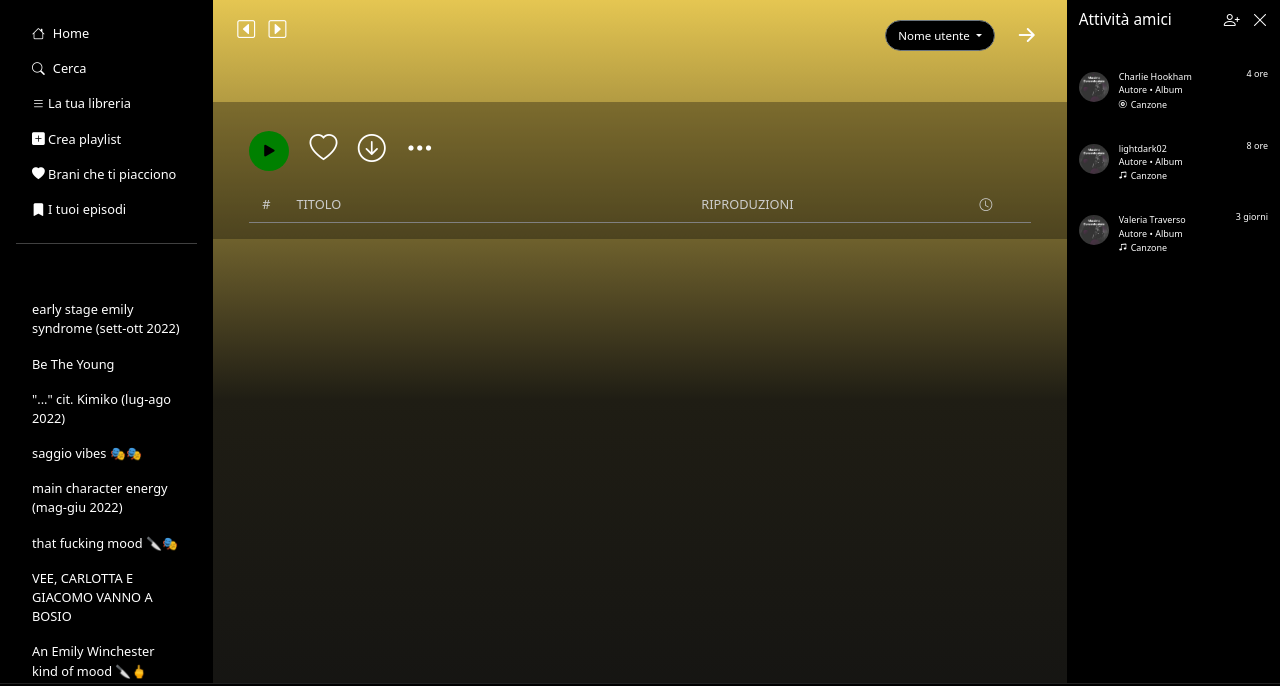
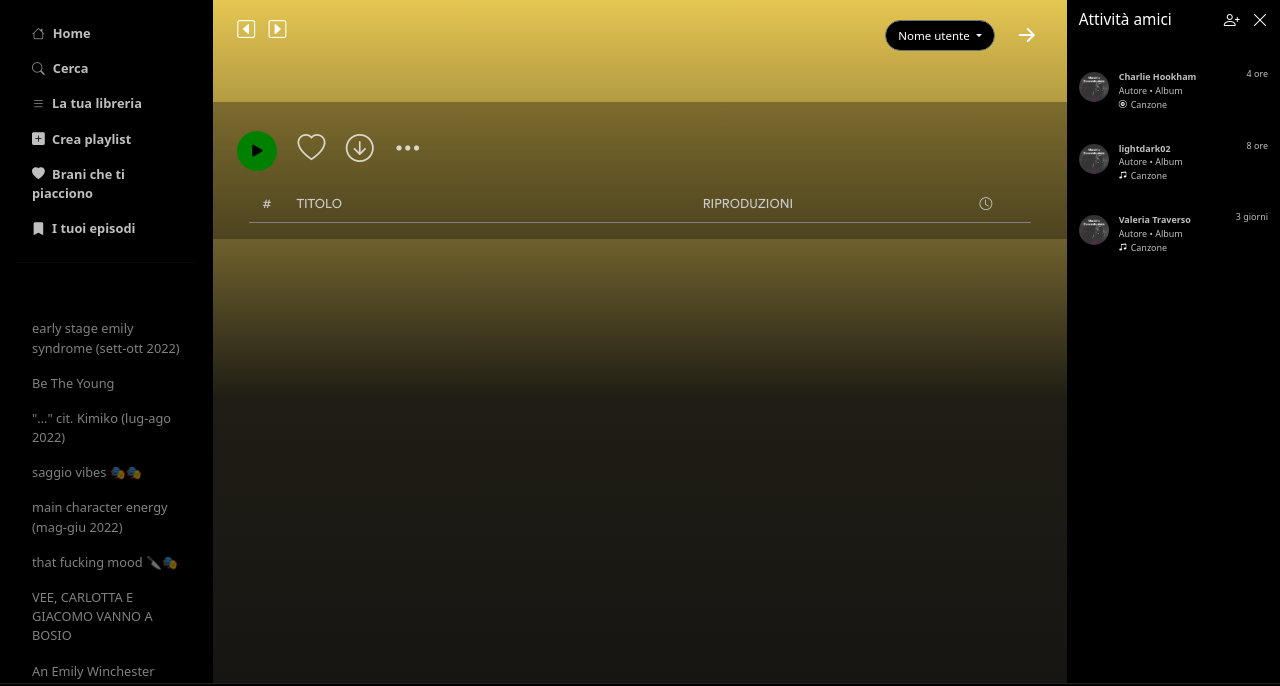
Before and after one commit to RosarioFaro/BW-2-TEAM6, a plain HTML site: page album.html in a window 1280 px wide. Shown: the top 686 px of the page. Drawn offline with nearby package versions, Linux system fonts and the light colour scheme; no server answers.

Commit message:
modifiche varie

```diff
--- a/album.html
+++ b/album.html
@@ -19,72 +19,92 @@
     <div class="row">
       <div class="col-2 d-none d-md-block p-0" id="sinistra">
         <div class="d-flex flex-column menu h-100">
-          <div class="p-3 text-white bg-black">
+          <div class="p-3 bg-black">
             <ul id="navList" class="nav nav-pills flex-column mb-auto">
               <li class="nav-item">
-                <a href="./index.html" class="nav-link text-white d-flex align-items-center gap-2" aria-current="page">
-                  <i class="bi bi-house text-white"></i>
+                <a href="./index.html"
+                  class="nav-link text-white opacity-75 d-flex align-items-center gap-2 fw-semibold"
+                  aria-current="page">
+                  <i class="bi bi-house text-white opacity-75"></i>
                   Home
                 </a>
               </li>
               <li>
-                <a href="./search.html" class="nav-link text-white d-flex align-items-center gap-2"><i
-                    class="bi bi-search text-white"></i>
+                <a href="./search.html"
+                  class="nav-link text-white opacity-75 d-flex align-items-center gap-2 fw-semibold"><i
+                    class="bi bi-search text-white opacity-75"></i>
                   Cerca
                 </a>
               </li>
               <li>
-                <a href="#" class="nav-link text-white"><i class="bi bi-list text-white"></i>
+                <a href="#" class="nav-link text-white opacity-75 fw-semibold"><i
+                    class="bi bi-list text-white opacity-75 pe-1"></i>
                   La tua libreria
                 </a>
               </li>
               <li>
-                <a href="#" class="nav-link text-white"><i class="bi bi-plus-square-fill"></i> Crea playlist </a>
+                <a href="#" class="nav-link text-white opacity-75 fw-semibold"><i
+                    class="bi bi-plus-square-fill pe-1"></i>
+                  Crea
+                  playlist
+                </a>
               </li>
               <li>
-                <a href="#" class="nav-link text-white"><i class="bi bi-heart-fill"></i> Brani che ti piacciono </a>
+                <a href="#" class="nav-link text-white opacity-75 fw-semibold"><i class="bi bi-heart-fill pe-1"></i>
+                  Brani
+                  che ti
+                  piacciono </a>
               </li>
               <li>
-                <a href="#" class="nav-link text-white"><i class="bi bi-bookmark-fill"></i> I tuoi episodi </a>
+                <a href="#" class="nav-link text-white opacity-75 fw-semibold"><i class="bi bi-bookmark-fill pe-1"></i>
+                  I
+                  tuoi
+                  episodi
+                </a>
               </li>
             </ul>
             <hr />
           </div>
-          <div class="listPlaylist p-3 text-white bg-black overflow-y-scroll mb-5">
+          <div class="listPlaylist p-3 text-secondary bg-black overflow-y-scroll mb-5">
             <div class="listPersonal">
               <ul class="list-group">
-                <li class="list-group-item text-white bg-transparent border-0">
+                <li class="list-group-item text-white opacity-50 bg-transparent border-0">
                   early stage emily syndrome (sett-ott 2022)
                 </li>
-                <li class="list-group-item text-white bg-transparent border-0">Be The Young</li>
-                <li class="list-group-item text-white bg-transparent border-0">"..." cit. Kimiko (lug-ago 2022)</li>
-                <li class="list-group-item text-white bg-transparent border-0">saggio vibes 🎭🎭</li>
-                <li class="list-group-item text-white bg-transparent border-0">
+                <li class="list-group-item text-white opacity-50 bg-transparent border-0">Be The Young</li>
+                <li class="list-group-item text-white opacity-50 bg-transparent border-0">"..." cit. Kimiko (lug-ago
+                  2022)</li>
+                <li class="list-group-item text-white opacity-50 bg-transparent border-0">saggio vibes 🎭🎭</li>
+                <li class="list-group-item text-white opacity-50 bg-transparent border-0">
                   main character energy (mag-giu 2022)
                 </li>
-                <li class="list-group-item text-white bg-transparent border-0">that fucking mood 🔪🎭</li>
-                <li class="list-group-item text-white bg-transparent border-0">
+                <li class="list-group-item text-white opacity-50 bg-transparent border-0">that fucking mood 🔪🎭
+                </li>
+                <li class="list-group-item text-white opacity-50 bg-transparent border-0">
                   VEE, CARLOTTA E GIACOMO VANNO A BOSIO
                 </li>
-                <li class="list-group-item text-white bg-transparent border-0">
+                <li class="list-group-item text-white opacity-50 bg-transparent border-0">
                   An Emily Winchester kind of mood 🔪🖕
                 </li>
-                <li class="list-group-item text-white bg-transparent border-0">landing page (mar-apr 2022)</li>
-                <li class="list-group-item text-white bg-transparent border-0">2021 lol</li>
-                <li class="list-group-item text-white bg-transparent border-0">
+                <li class="list-group-item text-white opacity-50 bg-transparent border-0">landing page (mar-apr
+                  2022)</li>
+                <li class="list-group-item text-white opacity-50 bg-transparent border-0">2021 lol</li>
+                <li class="list-group-item text-white opacity-50 bg-transparent border-0">
                   cosa cazzo vuol dire questa affermazione (gen-feb 2022)
                 </li>
-                <li class="list-group-item text-white bg-transparent border-0">honey and glass (nov-dic 2021)</li>
-                <li class="list-group-item text-white bg-transparent border-0">(Revenge) Training Arc 🎭</li>
-                <li class="list-group-item text-white bg-transparent border-0">Lidia 🤙 Emily</li>
-                <li class="list-group-item text-white bg-transparent border-0">
+                <li class="list-group-item text-white opacity-50 bg-transparent border-0">honey and glass (nov-dic
+                  2021)</li>
+                <li class="list-group-item text-white opacity-50 bg-transparent border-0">(Revenge) Training Arc 🎭
+                </li>
+                <li class="list-group-item text-white opacity-50 bg-transparent border-0">Lidia 🤙 Emily</li>
+                <li class="list-group-item text-white opacity-50 bg-transparent border-0">
                   minecraft e nintendo switch (set-ott 2021)
                 </li>
-                <li class="list-group-item text-white bg-transparent border-0">
+                <li class="list-group-item text-white opacity-50 bg-transparent border-0">
                   silvano d'orba? I hardly know her (lug-ago 2021)
                 </li>
-                <li class="list-group-item text-white bg-transparent border-0">Culo 2021 🎼</li>
-                <li class="list-group-item text-white bg-transparent border-0">Fraq Quintale Mix</li>
+                <li class="list-group-item text-white opacity-50 bg-transparent border-0">Culo 2021 🎼</li>
+                <li class="list-group-item text-white opacity-50 bg-transparent border-0">Fraq Quintale Mix</li>
               </ul>
             </div>
           </div>
@@ -141,7 +161,7 @@
         </div>-->
         </div>
         <div class="row flex-column mt-4 mx-0 px-4" id="songList">
-          <div class="col pt-4 d-flex justify-content-between align-items-center d-md-block">
+          <div class="col pt-4 d-flex justify-content-between align-items-center d-md-block px-0">
             <div class="d-md-none">
               <i class="bi bi-heart text-white fs-3 ps-3"></i>
               <i class="bi bi-arrow-down-circle text-secondary fs-3 ps-3"></i>
@@ -157,9 +177,9 @@
               <button class="greenBtn">
                 <i class="bi bi-play-fill"></i>
               </button>
-              <i class="bi bi-heart text-white fs-3 ps-3"></i>
-              <i class="bi bi-arrow-down-circle text-white fs-3 ps-3"></i>
-              <i class="bi bi-three-dots text-white fs-3 ps-3"> </i>
+              <i class="bi bi-heart text-white fs-3 ps-3 opacity-75"></i>
+              <i class="bi bi-arrow-down-circle text-white fs-3 ps-3 opacity-75"></i>
+              <i class="bi bi-three-dots text-white fs-3 ps-3 opacity-75"> </i>
             </div>
           </div>
           <div class="col pt-3">
@@ -206,15 +226,15 @@
             <img class="rounded-circle img-fluid" src="./assets/imgs/main/image-3.jpg" alt="pfp" />
           </div>
           <div class="testoAmici me-auto">
-            <h5 class="text-white">Charlie Hookham</h5>
-            <p class="text-white">Autore • Album</p>
+            <h5 class="text-white fw-bolder opacity-75">Charlie Hookham</h5>
+            <p class="text-white opacity-75">Autore • Album</p>
             <div class="d-flex">
               <i class="bi bi-vinyl text-white"></i>
-              <p class="text-white">Canzone</p>
+              <p class="text-white opacity-75">Canzone</p>
             </div>
           </div>
           <div class="ora text-white">
-            <p>4 ore</p>
+            <p class="opacity-75">4 ore</p>
           </div>
         </div>
         <div class="amici d-flex">
@@ -222,15 +242,15 @@
             <img class="rounded-circle img-fluid" src="./assets/imgs/main/image-3.jpg" alt="pfp" />
           </div>
           <div class="testoAmici">
-            <h5 class="text-white">lightdark02</h5>
-            <p class="text-white">Autore • Album</p>
+            <h5 class="text-white fw-bolder opacity-75">lightdark02</h5>
+            <p class="text-white opacity-75">Autore • Album</p>
             <div class="d-flex">
               <i class="bi bi-music-note-beamed text-white"></i>
-              <p class="text-white">Canzone</p>
+              <p class="text-white opacity-75">Canzone</p>
             </div>
           </div>
           <div class="ora text-white">
-            <p>8 ore</p>
+            <p class="opacity-75">8 ore</p>
           </div>
         </div>
         <div class="amici d-flex">
@@ -238,15 +258,15 @@
             <img class="rounded-circle img-fluid" src="./assets/imgs/main/image-3.jpg" alt="pfp" />
           </div>
           <div class="testoAmici">
-            <h5 class="text-white">Valeria Traverso</h5>
-            <p class="text-white">Autore • Album</p>
+            <h5 class="text-white fw-bolder opacity-75">Valeria Traverso</h5>
+            <p class="text-white opacity-75">Autore • Album</p>
             <div class="d-flex">
               <i class="bi bi-music-note-beamed text-white"></i>
-              <p class="text-white">Canzone</p>
+              <p class="text-white opacity-75">Canzone</p>
             </div>
           </div>
           <div class="ora text-white">
-            <p>3 giorni</p>
+            <p class="opacity-75">3 giorni</p>
           </div>
         </div>
       </div>
--- a/assets/css/album.css
+++ b/assets/css/album.css
@@ -4,6 +4,8 @@
 }
 #albumTitle {
   font-size: 5vw;
+  font-family: "Circular", serif;
+  font-weight: 900;
 }
 #albumImg {
   box-shadow: 7px 2px 46px 4px rgba(0, 0, 0, 0.6);
@@ -13,6 +15,7 @@
 }
 .albumParag {
   font-size: 1vw;
+  font-size: "Circular", serif;
 }
 #parteCentrale {
   background: linear-gradient(180deg, rgba(229, 198, 82, 1) 0%, rgba(31, 29, 20, 1) 50%, rgba(18, 18, 18, 1) 100%);
@@ -24,6 +27,7 @@
 .songListTable {
   --bs-table-bg: transparent;
   --bs-table-color: rgb(204, 204, 204);
+  font-family: "Circular";
 }
 
 .greenBtn {
@@ -67,6 +71,12 @@ tbody tr th:first-child {
   font-size: 1vw;
 }
 
+tbody tr td:nth-of-type(3) {
+  text-align: right;
+  padding-right: 3vw;
+  padding-bottom: 0;
+  font-size: 0.9vw;
+}
 tbody tr td:nth-child(3) {
   text-align: right;
   padding-right: 8vw;
```
Also changed, not shown: assets/script/album.js (+7 -7 lines).
